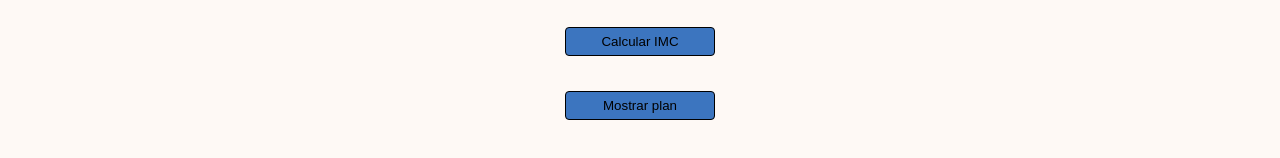
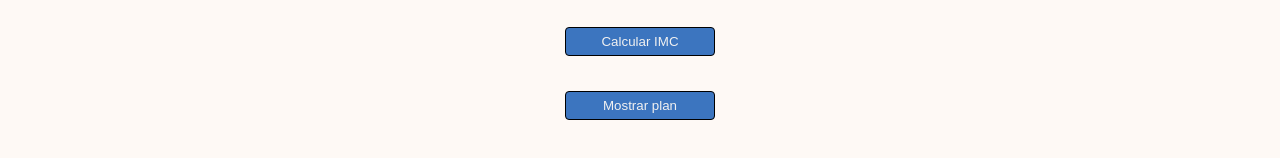
Before and after one commit to javiidiazo/FitBuilder, a plain HTML site: page inicio.html in a window 1280 px wide. Shown: the part 240-398 px from the top of the page. Drawn offline with Linux system fonts and the light colour scheme.

Commit message:
color de letras del boton

```diff
--- a/inicio.css
+++ b/inicio.css
@@ -118,6 +118,8 @@ select {
   border: 1px solid #000;
   border-radius: 4px;
   margin-bottom: 5px;
+  color: var(--letras);
+  text-decoration: none;
 }
 
 #resultado2 {
```
